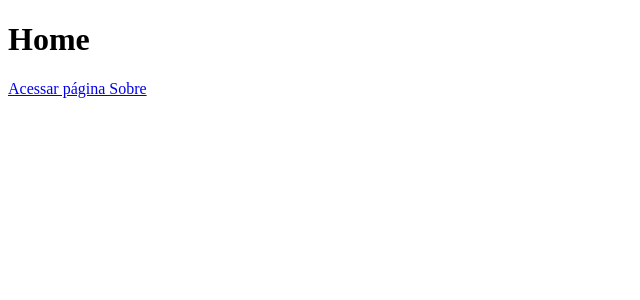
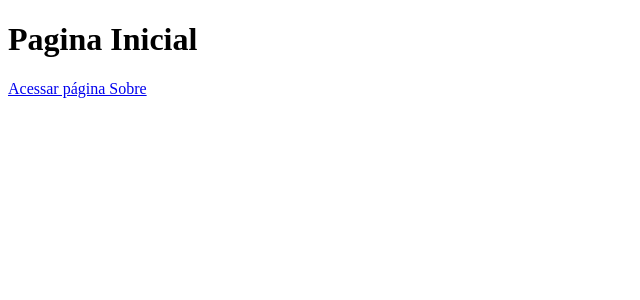
Before and after one commit to Daniel-Vinicius/ideia-unica, a Next.js app: page / in a window 1280 px wide. Shown: the top 300 px of the page, without its empty margins (0-640 px from the left). Built offline with nearby package versions, Linux system fonts and the light colour scheme.

Commit message:
nova chamada na home

```diff
--- a/pages/index.js
+++ b/pages/index.js
@@ -3,7 +3,7 @@ import Link from 'next/link';
 function Home() {
   return (
     <div>
-      <h1>Home</h1>
+      <h1>Pagina Inicial</h1>
 
       <Link href="/sobre">
         <a>Acessar página Sobre</a>
--- a/pages/sobre.js
+++ b/pages/sobre.js
@@ -6,7 +6,7 @@ function Sobre() {
       <h1>Sobre</h1>
 
       <Link href="/">
-        <a>Acessar página Home</a>
+        <a>Acessar Página inicial</a>
       </Link>
     </div>)
 }
```
